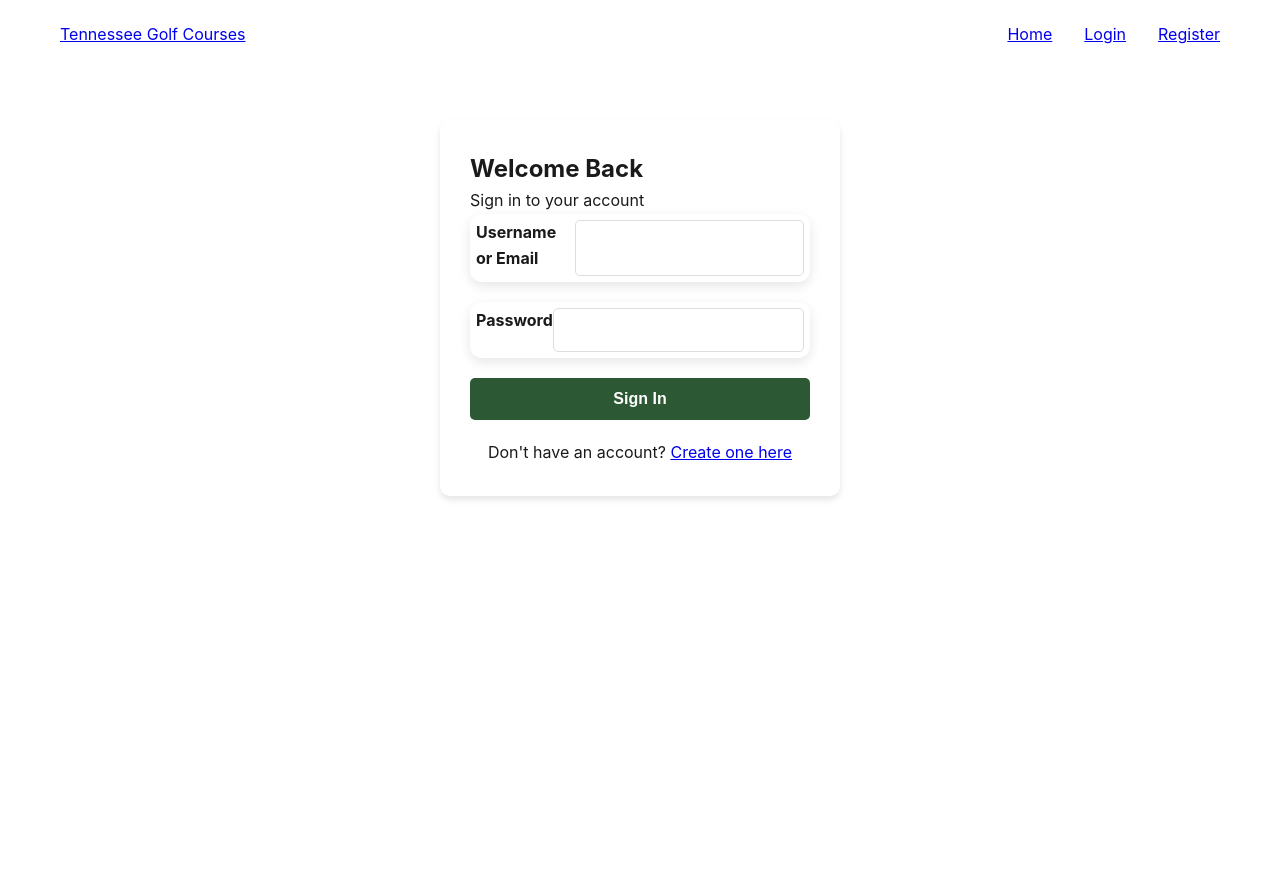
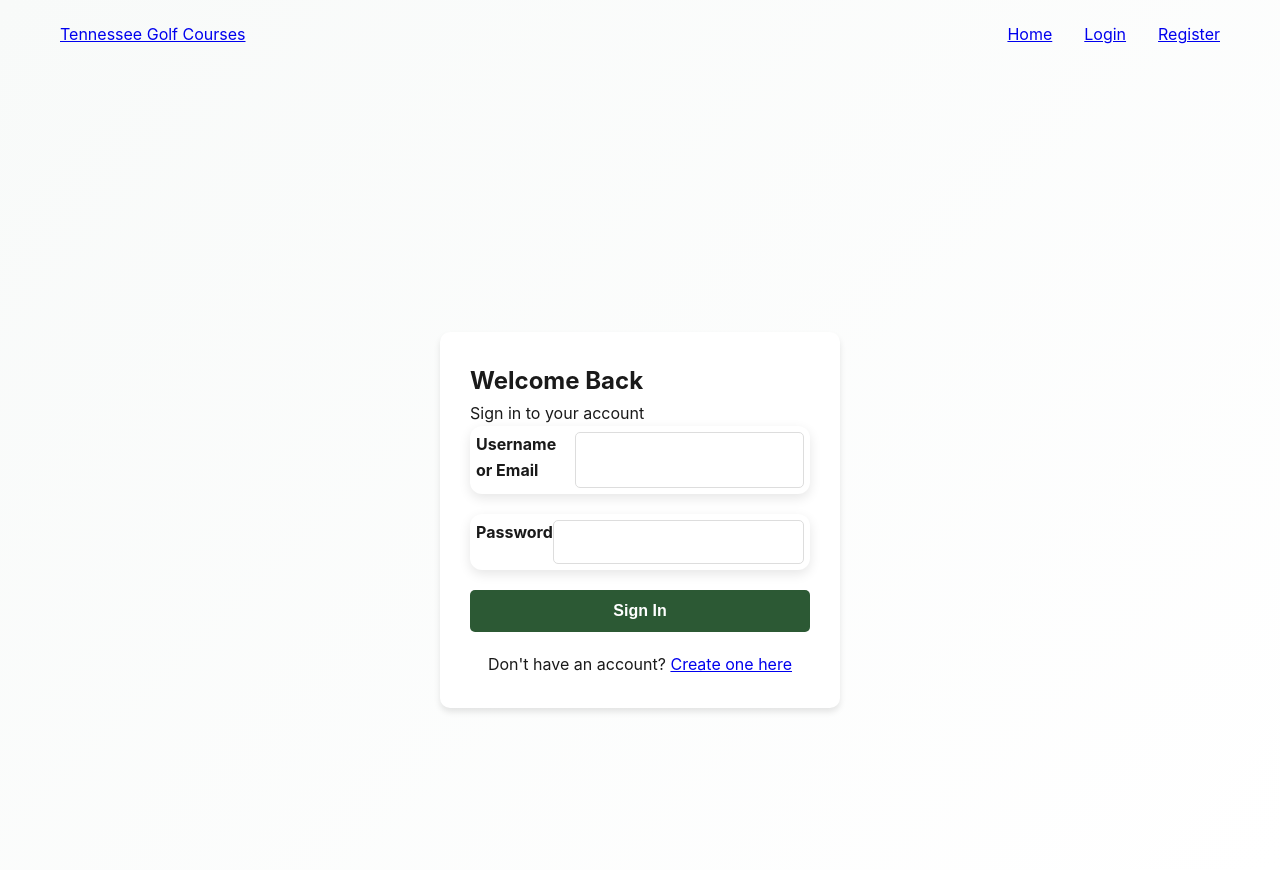
Before and after one commit to xxxentity/tennessee-golf-courses, a PHP site: page /auth/login.php in a window 1280 px wide. Before the commit the page ends 500 px from the top, so only its background shows below. Run offline with PHP 8.4, Linux system fonts and the light colour scheme.

Commit message:
Fix navbar positioning to only affect auth pages
- Scope header positioning to .auth-page .header
- Prevents interference with homepage navbar
- Maintains proper positioning on auth pages only
- Homepage navbar now displays correctly

🤖 Generated with [Claude Code](https://claude.ai/code)

Co-Authored-By: Claude <noreply@anthropic.com>

```diff
--- a/auth/login.php
+++ b/auth/login.php
@@ -6,6 +6,29 @@
     <title>Login - Tennessee Golf Courses</title>
     <link rel="stylesheet" href="../styles.css">
     <style>
+        body {
+            background: linear-gradient(135deg, var(--bg-light) 0%, var(--bg-white) 100%);
+            min-height: 100vh;
+        }
+
+        .auth-page .header {
+            position: fixed;
+            top: 32px;
+            left: 0;
+            right: 0;
+            z-index: 999;
+            background: var(--bg-white);
+            box-shadow: var(--shadow-light);
+        }
+
+        .auth-page {
+            min-height: 100vh;
+            display: flex;
+            align-items: center;
+            justify-content: center;
+            padding: 140px 20px 40px;
+        }
+
         .auth-container {
             max-width: 400px;
             margin: 50px auto;
@@ -70,7 +93,7 @@
         </div>
     </nav>
 
-    <main>
+    <main class="auth-page">
         <div class="auth-container">
             <h2>Welcome Back</h2>
             <p>Sign in to your account</p>
--- a/auth/register.php
+++ b/auth/register.php
@@ -13,7 +13,7 @@
             min-height: 100vh;
         }
 
-        .header {
+        .auth-page .header {
             position: fixed;
             top: 32px;
             left: 0;
```
